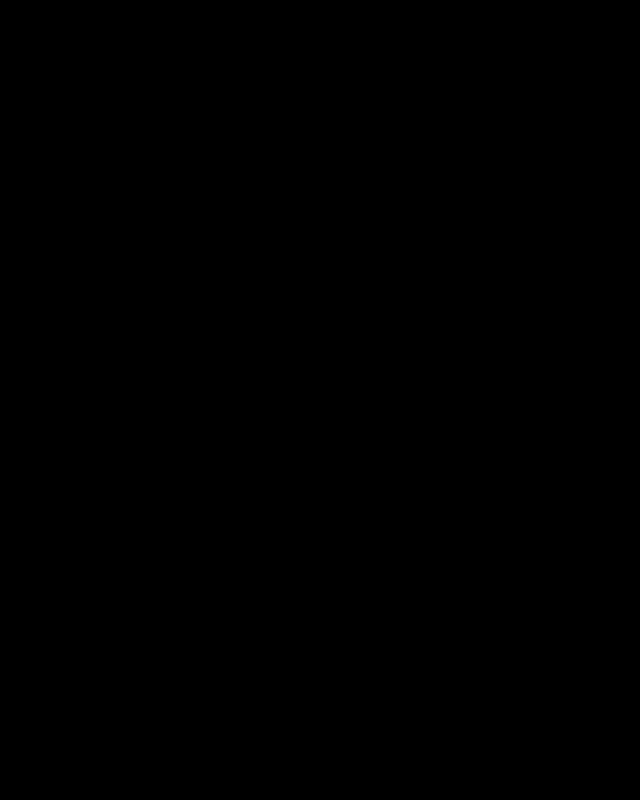
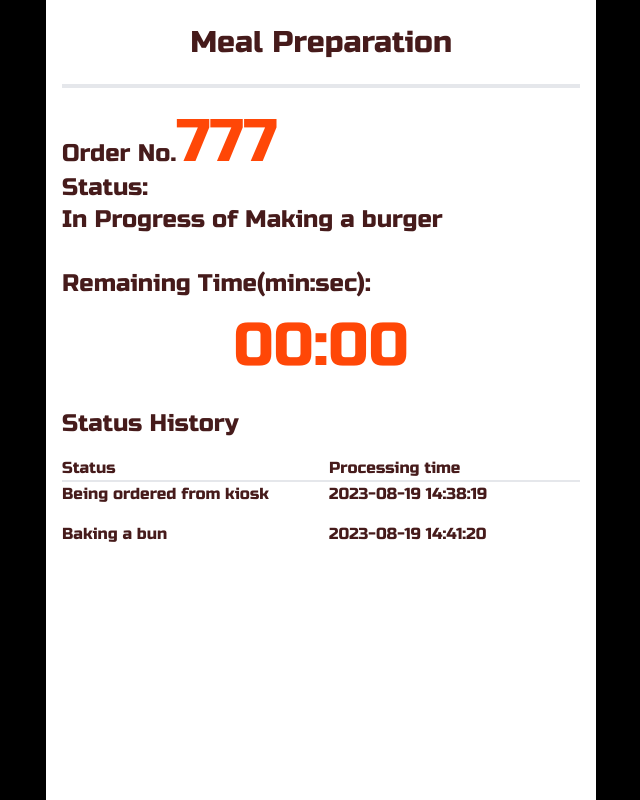
Before and after one commit to MuscatLab/bob-front, a Next.js app: page /order/result in a window 1280 px wide. Before the commit this address had no page. Shown: the whole page, without its empty margins (319-959 px from the left). Built offline with nearby package versions, Linux system fonts and the light colour scheme.

Commit message:
(feat) add prototype of result

```diff
--- /dev/null
+++ b/src/app/order/result/page.tsx
@@ -0,0 +1,64 @@
+// Components
+import { useState } from "react";
+
+const Result = () => {
+  const orderNumber = 777;
+  const status = "In Progress of Making a burger";
+  const remaining = "00:00";
+  const history = [{
+    index: 0,
+    status: "Being ordered from kiosk",
+    time: "2023-08-19 14:38:19"
+  },
+  {
+    index: 1,
+    status: "Baking a bun",
+    time: "2023-08-19 14:41:20"
+  }
+  ]
+
+  return (
+    <div className="flex bg-black justify-center items-center w-screen h-screen">
+      <div className="w-[550px] h-screen bg-white px-4 text-[#461B1B]">
+        <h1 className="text-3xl my-6 text-center">
+          Meal Preparation
+        </h1>
+        <hr className="border-2 mb-6" />
+        <p className="text-2xl">
+          Order No.<span className="text-6xl textSecondary">{orderNumber}</span>
+        </p>
+        <p className="text-2xl">
+          Status:<br />
+          {status}
+        </p>
+
+        <section id="timer" className="my-8">
+          <h2 className="text-2xl">Remaining Time(min:sec):</h2>
+          <p className="textSecondary text-6xl text-center my-4">{remaining}</p>
+        </section>
+        <section id="history">
+          <h2 className="text-2xl">Status History</h2>
+          <div className="grid grid-cols-2 gap-4 border-b-2 mt-4">
+            <p>Status</p>
+            <p>Processing time</p>
+          </div>
+          <div className="grid grid-cols-2 gap-4">
+            {
+              history.map((stat) => (
+                <>
+                  <p key={stat.index}>
+                    {stat.status}
+                  </p>
+                  <p>
+                    {stat.time}
+                  </p>
+                </>
+              ))
+            }
+          </div>
+        </section>
+      </div>
+    </div>
+  );
+};
+export default Result;
```
